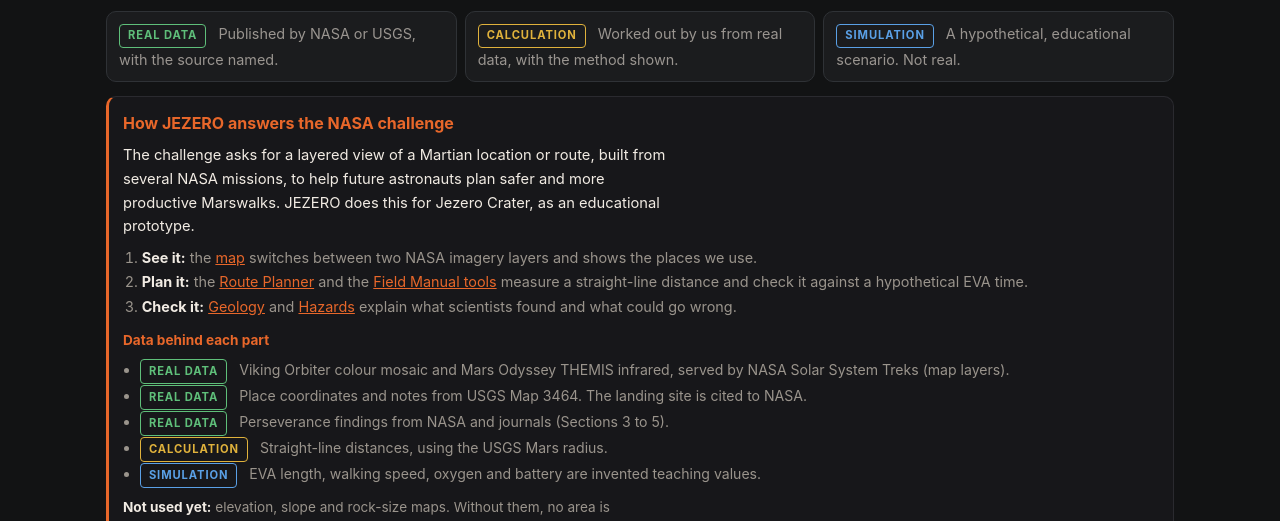
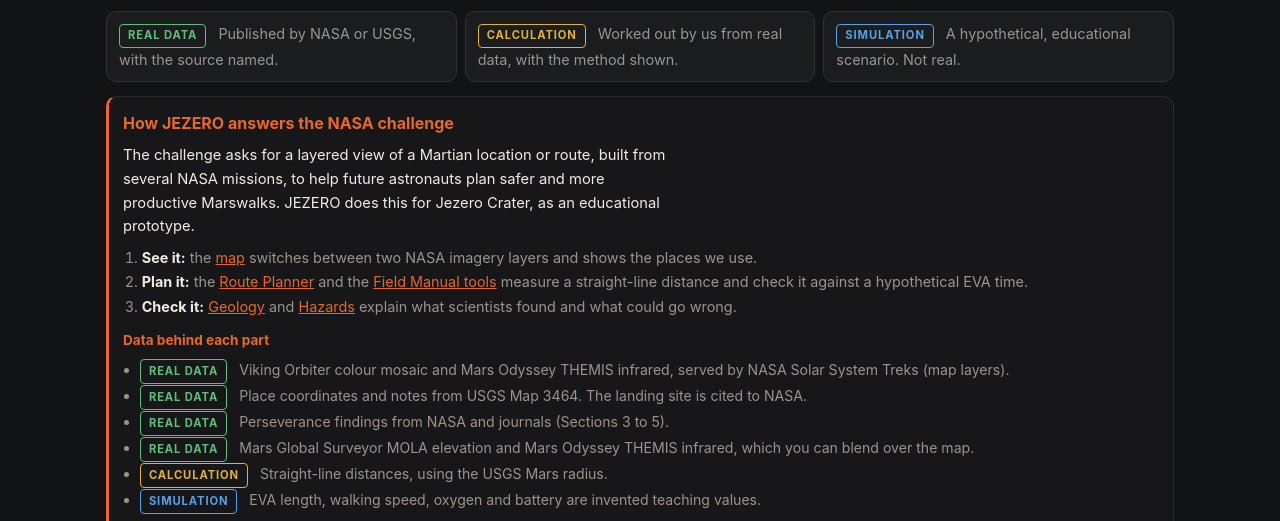
Before and after one commit to aminerayan081-png/jezero-mars, a plain HTML site: page index.html in a window 1280 px wide. Shown: the part 260-781 px from the top of the page. Drawn offline with nearby package versions, Linux system fonts and the light colour scheme.

Commit message:
Add Mars Global Surveyor data to index.html

```diff
--- a/index.html
+++ b/index.html
@@ -71,6 +71,7 @@
     <li><span class="badge badge-real">REAL DATA</span> Viking Orbiter colour mosaic and Mars Odyssey THEMIS infrared, served by NASA Solar System Treks (map layers).</li>
     <li><span class="badge badge-real">REAL DATA</span> Place coordinates and notes from USGS Map 3464. The landing site is cited to NASA.</li>
     <li><span class="badge badge-real">REAL DATA</span> Perseverance findings from NASA and journals (Sections 3 to 5).</li>
+        <li><span class="badge badge-real">REAL DATA</span> Mars Global Surveyor MOLA elevation and Mars Odyssey THEMIS infrared, which you can blend over the map.</li>
     <li><span class="badge badge-calc">CALCULATION</span> Straight-line distances, using the USGS Mars radius.</li>
     <li><span class="badge badge-sim">SIMULATION</span> EVA length, walking speed, oxygen and battery are invented teaching values.</li>
   </ul>
```
